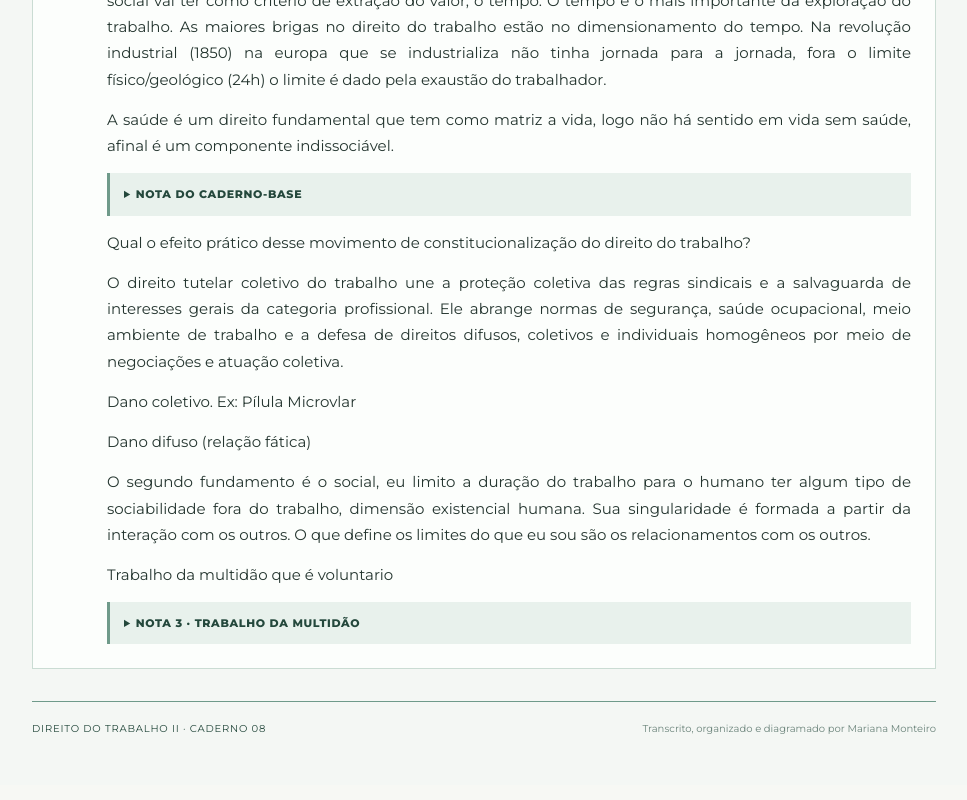
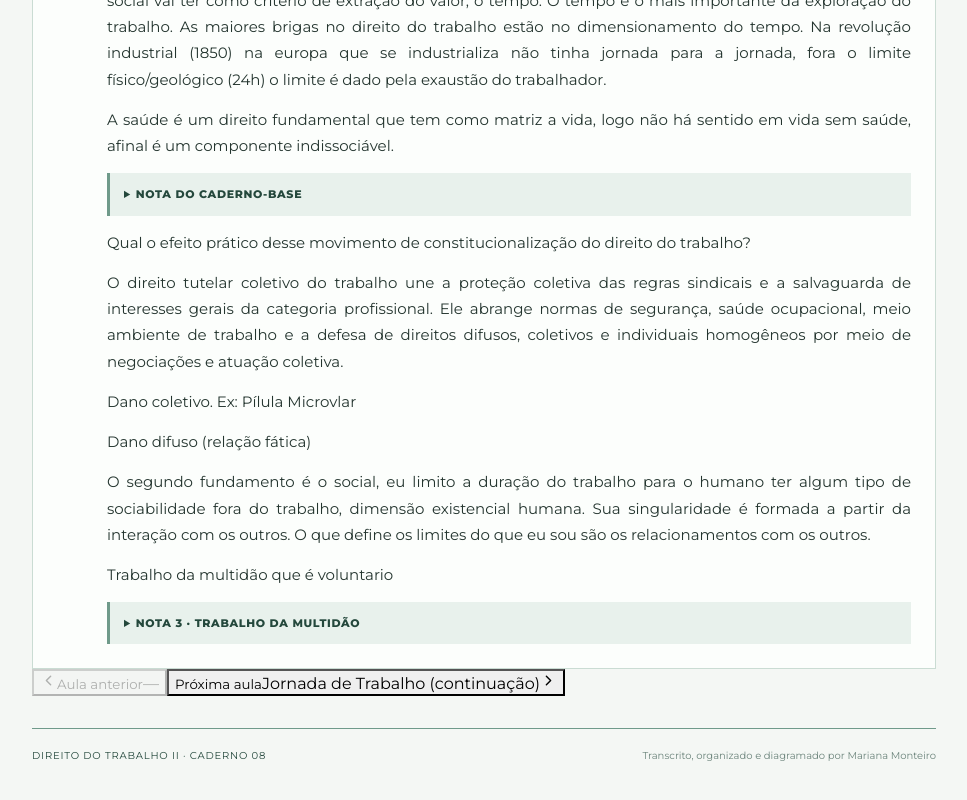
Before and after one commit to marianadireito8ufrj-max/caderno-direito-trabalho-ii, a React (Vite) app: page / in a window 1280 px wide. Shown: the part 2041-2841 px from the top of the page, without its empty margins (308-1275 px from the left). Built offline with nearby package versions, Linux system fonts and the light colour scheme.

Commit message:
feat: adicionar navegação entre aulas como no caderno de Consumidor

```diff
--- a/src/App.tsx
+++ b/src/App.tsx
@@ -2,6 +2,8 @@ import { useMemo, useState } from "react";
 import {
   ArrowLeft,
   BookOpen,
+  ChevronLeft,
+  ChevronRight,
   ExternalLink,
   Eye,
   EyeOff,
@@ -77,7 +79,8 @@ function ConteudoBloco({ item }: { item: Bloco }) {
 }
 
 export default function App() {
-  const [aulaSelecionada, setAulaSelecionada] = useState(1);
+  const publicadas = aulas.filter((item) => item.publicada);
+  const [aulaSelecionada, setAulaSelecionada] = useState(publicadas[0]?.numero ?? 1);
   const [loginAberto, setLoginAberto] = useState(false);
   const [mostrarSenha, setMostrarSenha] = useState(false);
   const [email, setEmail] = useState("");
@@ -85,8 +88,11 @@ export default function App() {
   const [lembrar, setLembrar] = useState(true);
   const [avisoLogin, setAvisoLogin] = useState("");
 
-  const aula = aulas.find((item) => item.numero === aulaSelecionada && item.publicada) ?? aulas[0];
+  const aula = aulas.find((item) => item.numero === aulaSelecionada && item.publicada) ?? publicadas[0];
   const secoes = useMemo(() => agruparSecoes(aula.blocos), [aula]);
+  const indicePublicada = publicadas.findIndex((item) => item.numero === aula.numero);
+  const anterior = indicePublicada > 0 ? publicadas[indicePublicada - 1] : null;
+  const proxima = indicePublicada < publicadas.length - 1 ? publicadas[indicePublicada + 1] : null;
 
   if (loginAberto) {
     return (
@@ -331,6 +337,30 @@ export default function App() {
             ))}
           </div>
 
+          <div className="lesson-navigation">
+            <button
+              disabled={!anterior}
+              onClick={() => anterior && setAulaSelecionada(anterior.numero)}
+            >
+              <ChevronLeft size={17} />
+              <span>
+                <small>Aula anterior</small>
+                {anterior?.titulo ?? "—"}
+              </span>
+            </button>
+
+            <button
+              disabled={!proxima}
+              onClick={() => proxima && setAulaSelecionada(proxima.numero)}
+            >
+              <span>
+                <small>Próxima aula</small>
+                {proxima?.titulo ?? "—"}
+              </span>
+              <ChevronRight size={17} />
+            </button>
+          </div>
+
           <footer>
             <span>Direito do Trabalho II · Caderno 08</span>
             <span>Transcrito, organizado e diagramado por Mariana Monteiro</span>
```
